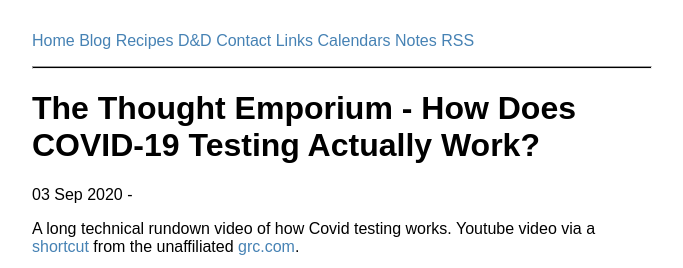
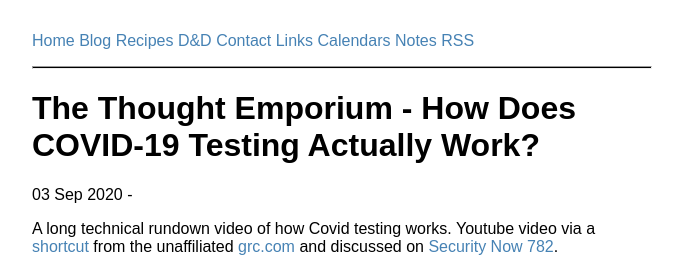
Before and after one commit to jacobpledger/website, a Jekyll site: the page built from collections/_posts/2020-09-03-grc-covid-testing-video.md, in a window 1280 px wide, cut to the strip 0-268 px from the top of the page. Shown: the whole strip, without its empty margins (298-981 px from the left). Built offline with Jekyll 4.4.1, drawn with Linux system fonts in a browser that asks for light colours.

Commit message:
updated post

```diff
--- a/collections/_posts/2020-09-03-grc-covid-testing-video.md
+++ b/collections/_posts/2020-09-03-grc-covid-testing-video.md
@@ -4,7 +4,7 @@ title: The Thought Emporium - How Does COVID-19 Testing Actually Work?
 ---
 
 A long technical rundown video of how Covid testing works.
-Youtube video via a <a href="https://grc.sc/covid4">shortcut</a> from the unaffiliated <a href="https://grc.com">grc.com</a>.
+Youtube video via a <a href="https://grc.sc/covid4">shortcut</a> from the unaffiliated <a href="https://grc.com">grc.com</a> and discussed on <a href="https://twit.tv/shows/security-now/episodes/782">Security Now 782</a>.
 
 <div class="youtube-container">
 <iframe src="https://www.youtube.com/embed/s_usIkrVQwE" allow="accelerometer; encrypted-media; gyroscope; picture-in-picture" allowfullscreen></iframe>
```
